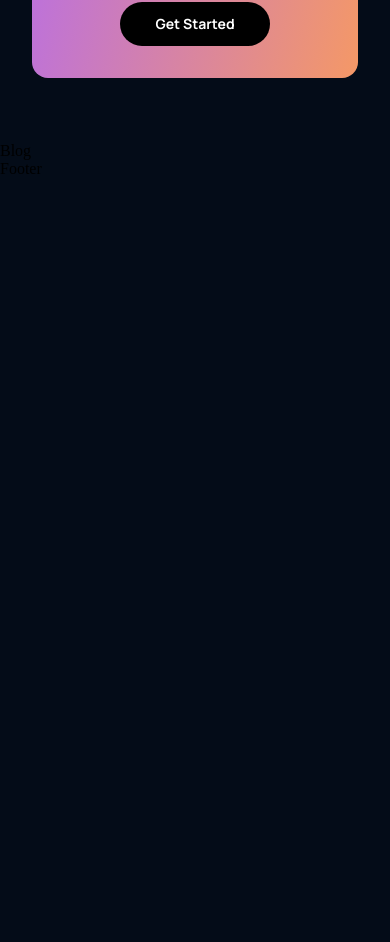
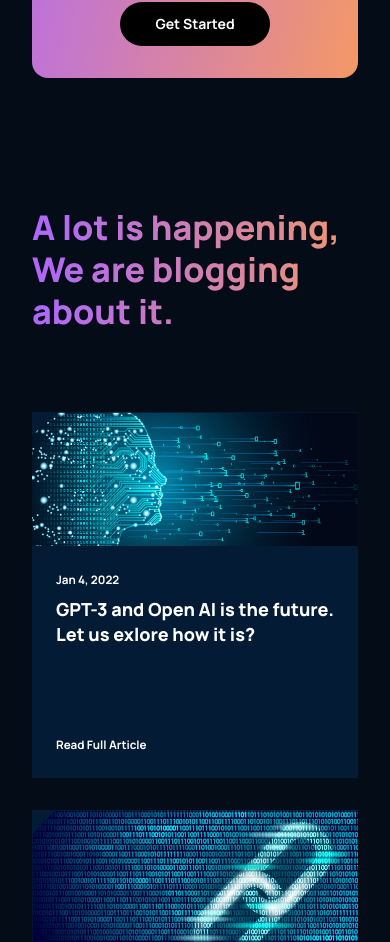
Before and after one commit to lautarolazzeri/Modern-React-Website, a React (Create React App) app: page / in a window 390 px wide. Shown: the part 4424-5366 px from the top of the page. Before the commit the page ends 4602 px from the top, so only its background shows below. Built offline with nearby package versions, Linux system fonts and the light colour scheme; the HTML template or start-up script is replaced by a standard one.

Commit message:
blog section responsive

```diff
--- a/src/components/article/Article.jsx
+++ b/src/components/article/Article.jsx
@@ -1,10 +1,19 @@
 import React from 'react';
 import './article.css';
 
-function Article() {
+function Article( { imgUrl, date, title } ) {
     return (
-        <div>
-            Article
+        <div className='gpt3__blog-container_article'>
+            <div className="gpt3__blog-container_article-image">
+                <img src={imgUrl} alt="Blog" />
+            </div>
+            <div className="gpt3__blog-container_article-content">
+                <div>
+                    <p>{date}</p>
+                    <h3>{title}</h3>
+                </div>
+                <p>Read Full Article</p>
+            </div>
         </div>
     )
 }
--- a/src/components/article/article.css
+++ b/src/components/article/article.css
@@ -0,0 +1,54 @@
+.gpt3__blog-container_article{
+    width: 100%;
+    height: 100%;
+    display: flex;
+    flex-direction: column;
+    background: var(--color-footer);
+}
+.gpt3__blog-container_article-image{
+    width: 100%;
+    height: 100%;
+    background: var(--color-footer);
+}
+.gpt3__blog-container_article-image img{
+    width: 100%;
+    height: 100%;
+}
+.gpt3__blog-container_article-content{
+    display: flex;
+    flex-direction: column;
+    justify-content: space-between;
+    padding: 1rem 1.5rem;
+    height: 100%;
+}
+.gpt3__blog-container_article-content p{
+    font-family: var(--font-family);
+    font-weight: bold;
+    font-size: 11.649px;
+    line-height: 35px;
+    color: #FFFFFF;
+}
+.gpt3__blog-container_article-content p:last-child{
+    font-family: var(--font-family);
+    font-weight: bold;
+    font-size: 11.649px;
+    line-height: 35px;
+    color: #FFFFFF;
+    cursor: pointer;
+}
+.gpt3__blog-container_article-content h3{
+    font-family: var(--font-family);
+    font-weight: 800;
+    font-size: 25.11px;
+    line-height: 30px;
+    color: #FFFFFF;
+    cursor: pointer;
+    margin-bottom: 5rem;
+}
+
+@media screen and (max-width: 550px ){
+    .gpt3__blog-container_article-content h3{
+        font-size: 18px;
+        line-height: 25px;
+    }
+}
--- a/src/containers/blog/Blog.jsx
+++ b/src/containers/blog/Blog.jsx
@@ -1,10 +1,25 @@
 import React from 'react';
 import './blog.css';
+import { blog01, blog02, blog03, blog04, blog05} from './imports';
+import { Article } from '../../components';
 
 function Blog() {
     return (
-        <div>
-            Blog
+        <div className='gpt3__blog section__padding' id='blog'>
+            <div className="gpt3__blog-heading">
+                <h1 className='gradient__text'>A lot is happening, We are blogging about it.</h1>
+            </div>
+            <div className="gpt3__blog-container">
+                <div className="gpt3__blog-container_groupA">
+                    <Article imgUrl={blog01} date='Jan 4, 2022' title='GPT-3 and Open  AI is the future. Let us exlore how it is?'  />
+                </div>
+                <div className="gpt3__blog-container_groupB">
+                    <Article imgUrl={blog02} date='Jan 4, 2022' title='GPT-3 and Open  AI is the future. Let us exlore how it is?'  />
+                    <Article imgUrl={blog03} date='Jan 4, 2022' title='GPT-3 and Open  AI is the future. Let us exlore how it is?'  />
+                    <Article imgUrl={blog04} date='Jan 4, 2022' title='GPT-3 and Open  AI is the future. Let us exlore how it is?'  />
+                    <Article imgUrl={blog05} date='Jan 4, 2022' title='GPT-3 and Open  AI is the future. Let us exlore how it is?'  />
+                </div>
+            </div>
         </div>
     )
 }
--- a/src/containers/blog/blog.css
+++ b/src/containers/blog/blog.css
@@ -0,0 +1,78 @@
+.gpt3__blog {
+    display: flex;
+    flex-direction: column;
+}
+
+.gpt3__blog-heading {
+    width: 100%;
+    text-align: left;
+
+    margin-bottom: 5rem;
+}
+
+.gpt3__blog-heading h1 {
+    font-size: 62px;
+    line-height: 75px;
+    font-family: var(--font-family);
+    font-weight: 800;
+}
+
+.gpt3__blog-container {
+    display: flex;
+    flex-direction: row;
+}
+
+.gpt3__blog-container_groupA {
+    flex: 0.75;
+    margin-right: 2rem;
+}
+
+.gpt3__blog-container_groupB {
+    flex: 1;
+
+    display: grid;
+    grid-template-columns: repeat(2, 1fr);
+    grid-gap: 2rem;
+}
+
+@media screen and (max-width: 990px) {
+    .gpt3__blog-container {
+        flex-direction: column-reverse;
+    }
+
+
+    .gpt3__blog-container_groupA {
+        margin: 2rem 0;
+    }
+
+    .gpt3__blog-container_groupA .gpt3__blog-container_article {
+        width: 48%;
+    }
+
+    .gpt3__blog-container_groupA .gpt3__blog-container_article-image {
+        height: 250px;
+    }
+}
+
+@media screen and (max-width: 700px) {
+    .gpt3__blog-container_groupB {
+        grid-template-columns: repeat(1, 1fr);
+    }
+
+    .gpt3__blog-container_groupA .gpt3__blog-container_article {
+        width: 100%;
+    }
+
+    .gpt3__blog-heading h1 {
+        font-size: 46px;
+        line-height: 52px;
+    }
+}
+
+@media screen and (max-width: 550px) {
+    .gpt3__blog-heading h1 {
+        font-size: 34px;
+        line-height: 42px;
+    }
+
+}
--- /dev/null
+++ b/src/containers/blog/imports.js
@@ -0,0 +1,13 @@
+import blog01 from '../../assets/blog01.png';
+import blog02 from '../../assets/blog02.png';
+import blog03 from '../../assets/blog03.png';
+import blog04 from '../../assets/blog04.png';
+import blog05 from '../../assets/blog05.png';
+
+export {
+    blog01,
+    blog02,
+    blog03,
+    blog04,
+    blog05,
+}
```
